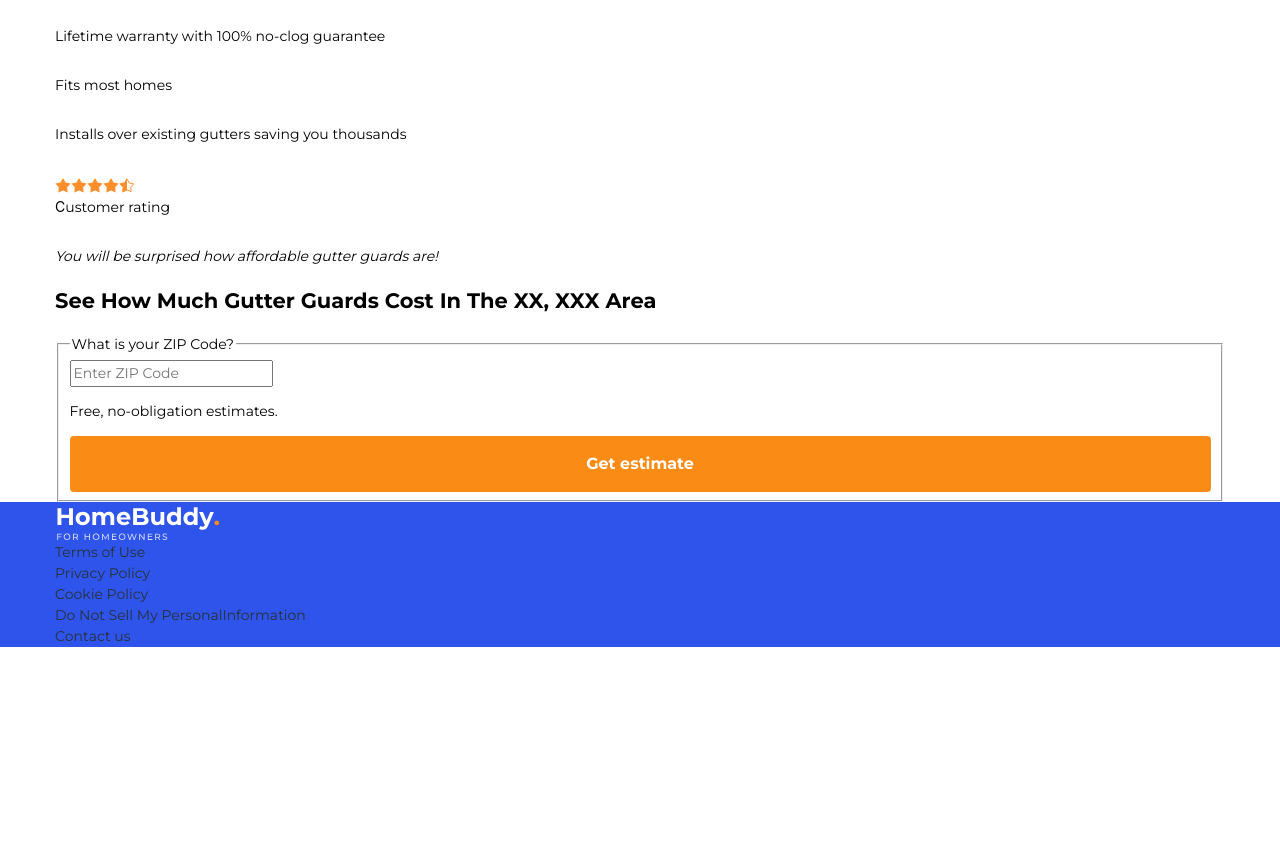
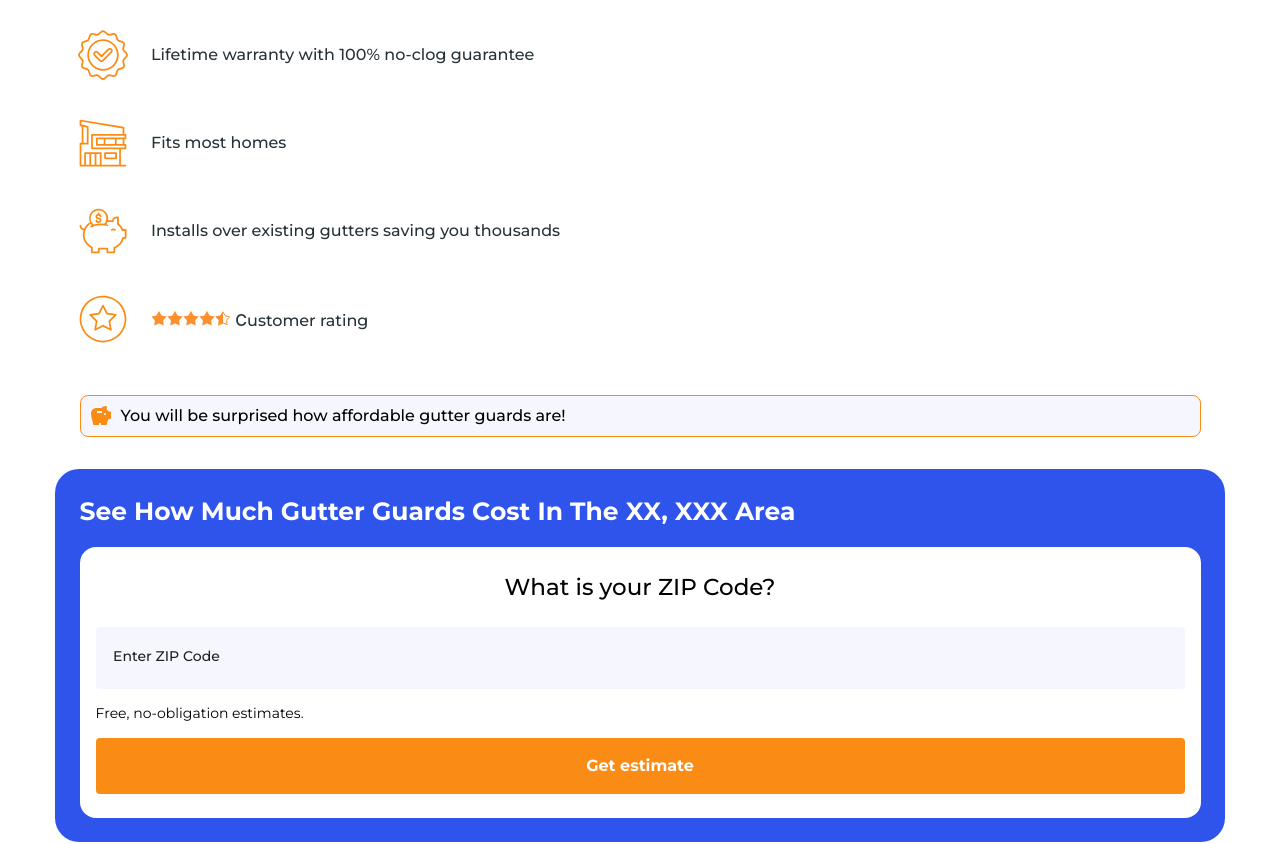
Before and after one commit to midler/siren-group-test, a React (Create React App) app: page / in a window 1280 px wide. Shown: the part 460-1304 px from the top of the page. Before the commit the page ends 1107 px from the top, so only its background shows below. Built offline with nearby package versions, Linux system fonts and the light colour scheme.

Commit message:
Add markup

```diff
--- a/src/App.js
+++ b/src/App.js
@@ -1,14 +1,21 @@
+import { useState } from "react";
+
 import "./App.scss";
 
 import { Link } from "./components/Link/Link.jsx";
 import { Logo } from "./components/Logo/Logo.jsx";
 import { List } from "./components/List/List.jsx";
 import { Button } from "./components/Button/Button.jsx";
+import { Input } from "./components/Input/Input.jsx";
 
 import LogoSVG from "./assets/images/logo.svg";
 import offerImage from "./assets/images/offer.jpg";
 
 function App() {
+  const [zipCode, useZipCode] = useState('');
+
+  const useZipCodeHandler = (e) => useZipCode(e.target.value);
+
   return (
     <div className="mainPage">
       <header className="mainPage__header mainHeader">
@@ -57,23 +64,31 @@ function App() {
           </section>
         </div>
       </header>
-      <main className="mainPage__main">
+      <div className="mainPage__main">
+        <section className="mainPage__advantages">
           <div className="mainPage__container">
-          <section className="advatages">
             <h2 className="visuallyHidden">Advantges</h2>
-            <List className="advantages__list advantagesList">
-              <p className="advatages__item">
+            <ul className="advantages__list advantagesList">
+              <li className="advantagesList__item">
+                <p className="advantagesList__text">
                   Lifetime warranty with 100% no-clog guarantee
                 </p>
-              <p className="advatages__item">Fits most homes </p>
-              <p className="advatages__item">
+              </li>
+              <li className="advantagesList__item">
+                <p className="advantagesList__text">Fits most homes </p>
+              </li>
+              <li className="advantagesList__item">
+                <p className="advantagesList__text">
                   Installs over existing gutters saving you thousands{" "}
                 </p>
-              <p className="advatages__item">
+              </li>
+              <li className="advantagesList__item">
+                <p className="advantagesList__text">
                   <svg
                     xmlns="http://www.w3.org/2000/svg"
                     width="80"
-                  height="24"
+                    height="20"
+                    viewBox="0 0 80 20"
                     fill="none"
                     aria-label="4.5 stars"
                     focusable="false"
@@ -92,33 +107,46 @@ function App() {
                       d="m72 17.4-4.7 2.07.52-5.11-3.43-3.83 5.02-1.09L72 5v12.4Z"
                       clipRule="evenodd"
                     />
-                </svg>
-                Сustomer rating{" "}
+                  </svg>{" "}
+                  Сustomer rating
                 </p>
-            </List>
+              </li>
+            </ul>
+          </div>
         </section>
-          <section className="calculate">
+        <div className="mainPage__calculate calculate">
+          <div className="mainPage__container">
             <p className="calculate__attention">
               <i className="calculate__attention-text">
                 You will be surprised how affordable gutter guards are!
               </i>
             </p>
-            <div className="calculate__block">
+          </div>
+          <div className="mainPage__container mainPage__container--no-padding">
+            <section className="calculate__block">
               <h2 className="calculate__title">
                 See How Much Gutter Guards Cost In The XX, XXX Area
               </h2>
               <form action="" className="calculate__form">
                 <fieldset className="calculate__form-field">
-                  <legend>What is your ZIP Code?</legend>
-                  <input type="text" placeholder="Enter ZIP Code" />
+                  <legend className="calculate__form-field-title">
+                    What is your ZIP Code?
+                  </legend>
+                  <Input
+                    type="text"
+                    label="Enter ZIP Code"
+                    placeholder="12345"
+                    onChange={useZipCodeHandler}
+                    value={zipCode}
+                  />
                   <p>Free, no-obligation estimates.</p>
                   <Button wide={true}>Get estimate</Button>
                 </fieldset>
               </form>
-            </div>
             </section>
           </div>
-      </main>
+        </div>
+      </div>
       <footer className="mainPage__footer">
         <div className="mainPage__container">
           <section>
--- a/src/App.scss
+++ b/src/App.scss
@@ -2,3 +2,5 @@
 
 @use "./styles/components/mainPage.scss";
 @use "./styles/components/mainHeader.scss";
+@use "./styles/components/advantagesList.scss";
+@use "./styles/components/calculate.scss";
--- /dev/null
+++ b/src/styles/components/advantagesList.scss
@@ -0,0 +1,59 @@
+@use "../bootstrap/bootstrap.scss";
+
+.advantagesList {
+  @include bootstrap.listReset;
+
+  &__item {
+    display: flex;
+    gap: 16px;
+    align-items: center;
+
+
+    & + & {
+      margin-top: 24px;
+    }
+
+    &::before {
+      content: "";
+      display: block;
+      width: 64px;
+      height: 64px;
+      top: 0;
+      left: 0;
+      background-repeat: no-repeat;
+      background-position: center;
+      background-size: cover;
+    }
+
+    &:nth-child(1)::before {
+      background-image: url("../../assets/images/check.svg");
+    }
+
+    &:nth-child(2)::before {
+      background-image: url("../../assets/images/modern-house.svg");
+    }
+
+    &:nth-child(3)::before {
+      background-image: url("../../assets/images/savings.svg");
+    }
+
+    &:nth-child(4)::before {
+      background-image: url("../../assets/images/rating.svg");
+    }
+  }
+
+  &__text {
+    margin: 0;
+    position: relative;
+    font-weight: 500;
+    font-size: 16px;
+    line-height: 1.5;
+    color: #263238;
+    flex: 1;
+
+    & svg {
+      display: inline-block;
+      vertical-align: baseline;
+    }
+  }
+}
--- /dev/null
+++ b/src/styles/components/calculate.scss
@@ -0,0 +1,68 @@
+.calculate {
+  &__attention {
+    padding: 8px 48px 8px 8px;
+    display: flex;
+    background-color: #f5f6fe;
+    border: 1px solid #fa8c16;
+    border-radius: 8px;
+    gap: 8px;
+    font-style: normal;
+    font-weight: 500;
+    font-size: 16px;
+    line-height: 1.5;
+    margin: 0 8.5px 0 8.5px;
+    margin-bottom: 32px;
+
+    &::before {
+      content: "";
+      width: 24px;
+      height: 24px;
+      display: block;
+      background-image: url("../../assets/images/savings-small.svg");
+      background-position: center;
+      background-repeat: no-repeat;
+      background-size: cover;
+    }
+  }
+
+  &__attention-text {
+    font-style: normal;
+    flex: 1;
+  }
+
+  &__block {
+    background-color: #2f54eb;
+    border-radius: 24px;
+    padding: 24px 24.5px 24px 24.5px;
+    color: white;
+  }
+
+  &__title {
+    font-weight: 700;
+    font-size: 25px;
+    line-height: 1.5;
+    margin: 0;
+    margin-bottom: 16px;
+  }
+
+  &__form {
+    padding: 24px 16px;
+    background-color: white;
+    color: #000;
+    border-radius: 16px;
+  }
+
+  &__form-field {
+    margin: 0;
+    padding: 0;
+    border: none;
+  }
+  &__form-field-title {
+    font-weight: 500;
+    font-size: 23px;
+    line-height: 1.4;
+    text-align: center;
+    margin-bottom: 24px;
+    padding: 0;
+  }
+}
--- a/src/styles/components/mainHeader.scss
+++ b/src/styles/components/mainHeader.scss
@@ -1,7 +1,7 @@
 @use "../bootstrap/bootstrap.scss";
 
 .mainHeader {
-  padding: 8px 16px 54px 16px;
+  padding: 8px 0 54px 0;
   color: #ffffff;
 
   &__layer-1 {
--- a/src/styles/components/mainPage.scss
+++ b/src/styles/components/mainPage.scss
@@ -3,6 +3,12 @@
 .mainPage {
   &__container {
     width: 100%;
+    padding: 0 16px;
+
+    &--no-padding {
+      padding: 0;
+    }
+
     @media (min-width: bootstrap.$desktop) {
       width: bootstrap.$desktop;
       margin: 0 auto;
@@ -11,7 +17,15 @@
 
   &__header {
     background-color: var(--accent-color);
-    margin-bottom: 24px;
+    margin-bottom: 44px;
+  }
+
+  &__advantages {
+    margin-bottom: 44px;
+  }
+
+  &__calculate {
+    margin-bottom: 44px;
   }
 
   &__footer {
```
Lines whose indentation alone changed are shown as unchanged.
